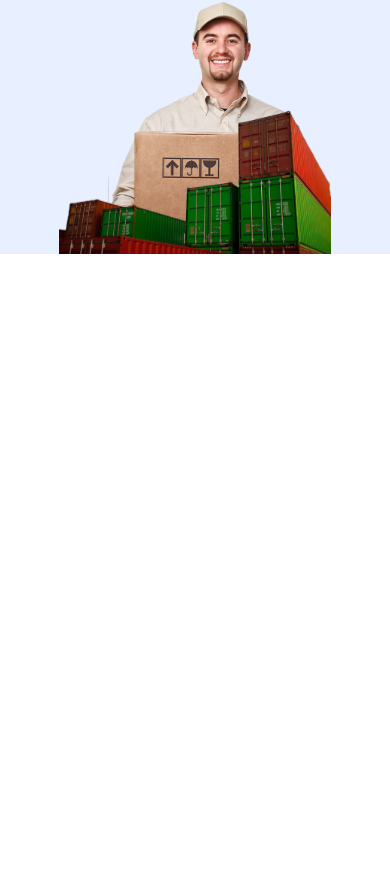
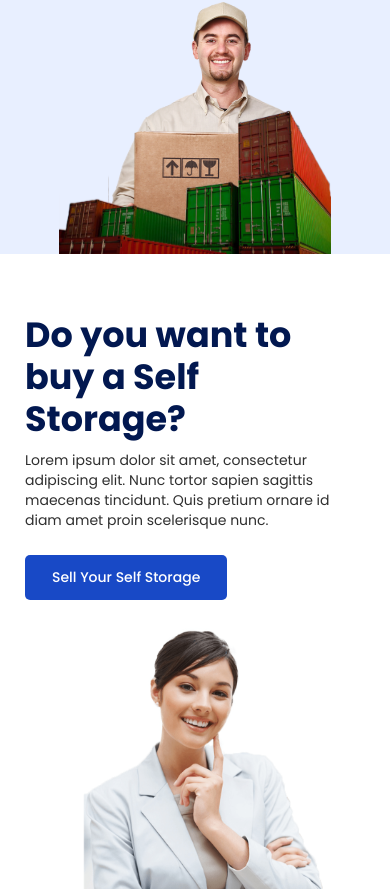
Before and after one commit to genral-walker/Realtools-Landing, a React (Create React App) app: page / in a window 390 px wide. Shown: the part 5560-6449 px from the top of the page. Before the commit the page ends 5814 px from the top, so only its background shows below. Built offline with nearby package versions, Linux system fonts and the light colour scheme.

Commit message:
add responsiveness to `Buy` section

```diff
--- a/src/pages/Home/index.jsx
+++ b/src/pages/Home/index.jsx
@@ -21,6 +21,7 @@ import 'swiper/css';
 import 'swiper/css/free-mode';
 import 'swiper/css/pagination';
 import sellHero from 'assets/images/sell-hero.svg';
+import buyHero from 'assets/images/buy-hero.svg';
 
 export const Home = () => {
   const theme = useTheme();
@@ -116,7 +117,7 @@ export const Home = () => {
           >
             {wareHouseDetails.map((wareHouse, idx) => (
               <Grid key={idx} item xs={12} sm={6} md={4}>
-                <WareHouseDetails {...wareHouse} boxShadow='true' />
+                <WareHouseDetails {...wareHouse} boxShadow="true" />
               </Grid>
             ))}
           </Grid>
@@ -144,6 +145,23 @@ export const Home = () => {
             <img src={sellHero} alt="Sell your storage image" />
           </Stack>
         </Box>
+
+        <Stack component={'section'} className="buy-section" direction="row">
+          <img src={buyHero} alt="Sell your storage image" />
+          <Box>
+            <CustomHeading variant="subHead">
+            Do you want to buy a Self Storage?
+            </CustomHeading>
+            <Typography variant="body2">
+              Lorem ipsum dolor sit amet, consectetur adipiscing elit. Nunc
+              tortor sapien sagittis maecenas tincidunt. Quis pretium ornare id
+              diam amet proin scelerisque nunc.
+            </Typography>
+            <CustomButton>Sell Your Self Storage</CustomButton>
+          </Box>
+        </Stack>
+
+
       </Box>
     </HomeWrapper>
   );
--- a/src/pages/Home/styles.js
+++ b/src/pages/Home/styles.js
@@ -173,7 +173,7 @@ export const HomeWrapper = styled(Box)(
           borderRadius: '0',
           flexDirection: 'column',
           justifyContent: 'center !important',
-          alignContent: 'center !important'
+          alignContent: 'center !important',
         },
         [breakpoints.down('sm')]: {
           padding: '60px 25px 0',
@@ -222,5 +222,70 @@ export const HomeWrapper = styled(Box)(
         },
       },
     },
+
+
+
+    '.buy-section': {
+      background: palette.common.white,
+      height: '700px',
+
+      [breakpoints.down('lg')]: {
+        height: '550px',
+      },
+      [breakpoints.down('1100')]: {
+        paddingRight: '40px'
+      },
+      [breakpoints.down('900')]: {
+        height: '500px',
+      },
+      [breakpoints.down('720')]: {
+        padding: '60px 40px 0',
+        height: 'max-content',
+        flexDirection: 'column',
+      },
+      [breakpoints.down('sm')]: {
+        padding: '60px 25px 0',
+      },
+
+      '& > div': {
+        alignSelf: 'center',
+        marginLeft: '50px',
+        [breakpoints.down('lg')]: {
+          marginLeft: '40px',
+        },
+        [breakpoints.down('1100')]: {
+          marginLeft: '0',
+        },
+        h2: {
+          fontWeight: 700,
+        },
+        p: {
+          margin: '10px 0 25px',
+          width: '70%',
+          [breakpoints.down('lg')]: {
+            width: '100%',
+          },
+        },
+      },
+      button: {
+        color: palette.common.white + ' !important',
+      },
+      img: {
+        width: '550px',
+        alignSelf: 'flex-end',
+        [breakpoints.down('lg')]: {
+          width: '500px',
+        },
+        [breakpoints.down('900')]: {
+          width: '400px',
+        },
+        [breakpoints.down('720')]: {
+          width: '80%',
+          alignSelf: 'center',
+          margin: '15px 0 0',
+          order: 2
+        },
+      },
+    },
   })
 );
```
Also changed, not shown: src/assets/images/buy-hero.jpg (deleted), src/assets/images/buy-hero.svg (added).
